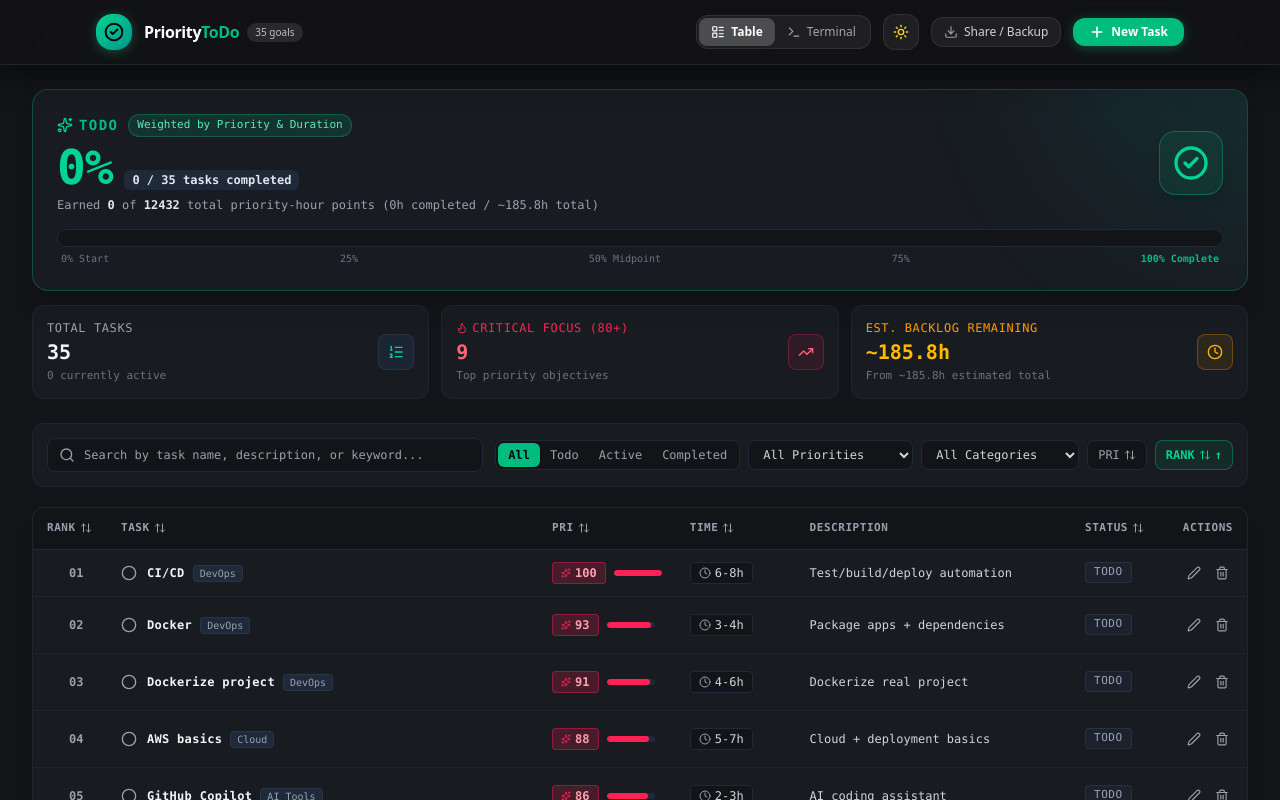
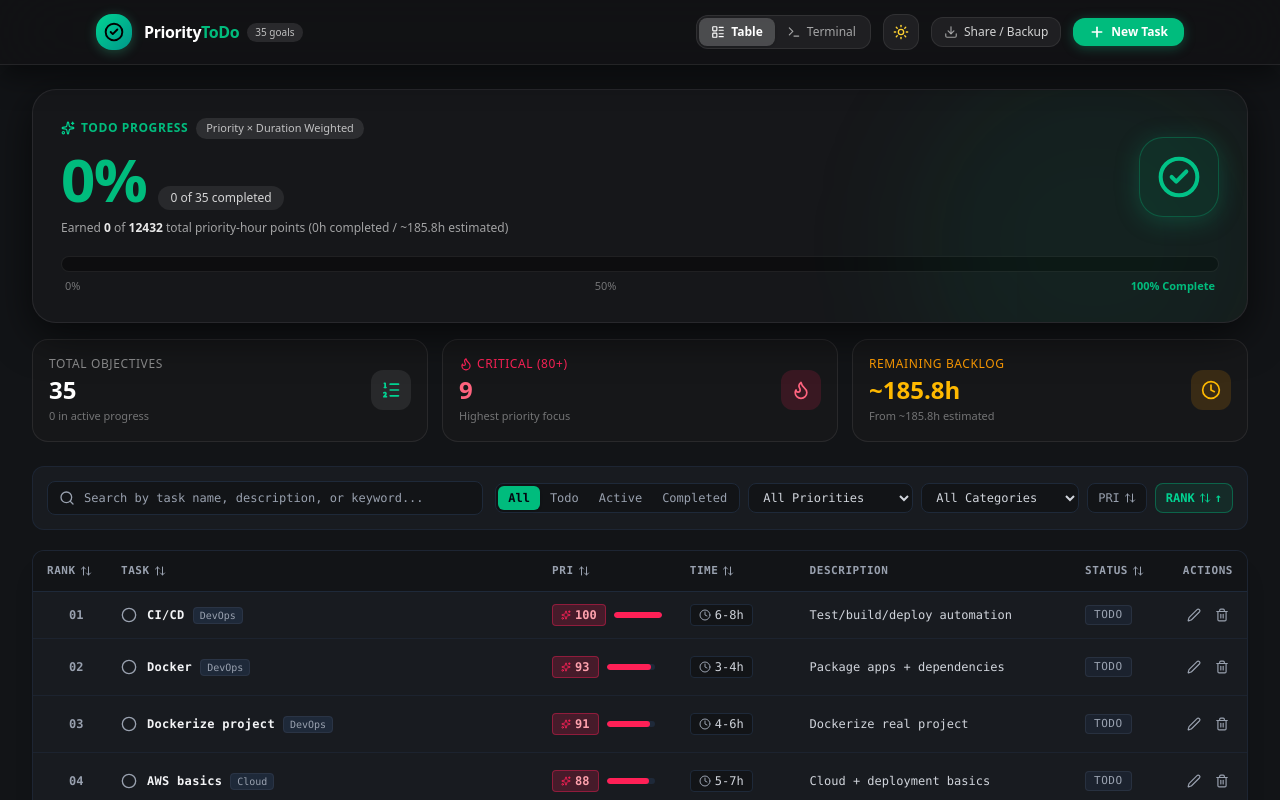
Before and after one commit to aroshwijesinghe/ToDo, a React (Vite) app: page / in a window 1280 px wide. Shown: the top 800 px of the page. Built offline with nearby package versions, Linux system fonts and the light colour scheme.

Commit message:
redesigned the progress card with Apple Activity style widgets and clean typography

```diff
--- a/src/components/StatsBanner.tsx
+++ b/src/components/StatsBanner.tsx
@@ -1,5 +1,5 @@
 import React from 'react';
-import { CheckCircle2, Clock, Flame, ListOrdered, TrendingUp, Sparkles, Activity } from 'lucide-react';
+import { CheckCircle2, Clock, Flame, ListOrdered, Activity, Sparkles } from 'lucide-react';
 import { TodoTask } from '../types/todo';
 import { calculateWeightedProgress } from '../utils/helpers';
 
@@ -13,60 +13,62 @@ export const StatsBanner: React.FC<StatsBannerProps> = ({ tasks, isDark = true }
   const critical = tasks.filter(t => t.pri >= 80).length;
 
   return (
-    <div className="space-y-3.5 mb-6">
-      {/* FEATURED: Enhanced, Larger Animated "toDo" Progress Card */}
+    <div className="space-y-4 mb-6">
+      {/* Featured Apple-style "toDo" Activity Card */}
       <div
-        className={`relative overflow-hidden rounded-2xl p-5 sm:p-6 border transition-all duration-300 shadow-xl ${
+        className={`relative overflow-hidden rounded-3xl p-6 sm:p-7 border transition-all duration-300 ${
           isDark
-            ? 'bg-[#181c22] border-emerald-500/30 shadow-[0_4px_25px_rgba(0,0,0,0.5)]'
-            : 'bg-white border-emerald-200 shadow-[0_4px_25px_rgba(16,185,129,0.08)]'
+            ? 'bg-[#18181b]/90 border-white/[0.08] shadow-[0_12px_40px_rgba(0,0,0,0.6)]'
+            : 'bg-white/90 border-black/[0.06] shadow-[0_10px_35px_rgba(0,0,0,0.03)]'
         }`}
       >
-        {/* Background glow ambiance */}
-        <div className="absolute top-0 right-0 -translate-y-1/2 translate-x-1/3 w-80 h-80 bg-gradient-to-bl from-emerald-500/15 via-teal-500/10 to-transparent rounded-full blur-3xl pointer-events-none" />
+        {/* Subtle Ambient Apple Light Cone */}
+        <div
+          className={`absolute -right-10 -top-10 w-96 h-96 rounded-full blur-3xl pointer-events-none transition-opacity ${
+            isDark ? 'bg-emerald-500/10 opacity-70' : 'bg-emerald-400/15 opacity-60'
+          }`}
+        />
 
-        <div className="relative z-10 flex flex-col md:flex-row md:items-center justify-between gap-4">
-          {/* Left info: "toDo" header, large percentage, breakdown */}
-          <div className="flex-1">
-            <div className="flex items-center gap-2.5 mb-1.5">
-              <span className="text-xs sm:text-sm font-mono font-bold uppercase tracking-widest text-emerald-500 flex items-center gap-1.5">
-                <Sparkles className="w-4 h-4 text-emerald-400 animate-spin-slow" />
-                toDo
+        <div className="relative z-10 flex flex-col md:flex-row md:items-center justify-between gap-5">
+          {/* Left Info: Apple Typography & Details */}
+          <div className="space-y-2.5">
+            <div className="flex items-center gap-2">
+              <span className="text-xs font-semibold tracking-wider uppercase text-emerald-500 flex items-center gap-1.5">
+                <Sparkles className="w-3.5 h-3.5 text-emerald-400" />
+                toDo Progress
               </span>
               <span
-                className={`text-[11px] font-mono px-2 py-0.5 rounded-full border ${
-                  isDark
-                    ? 'bg-emerald-500/15 text-emerald-300 border-emerald-500/30'
-                    : 'bg-emerald-50 text-emerald-700 border-emerald-200'
+                className={`text-[11px] font-medium px-2.5 py-0.5 rounded-full ${
+                  isDark ? 'bg-white/10 text-white/70' : 'bg-black/5 text-slate-600'
                 }`}
               >
-                Weighted by Priority &amp; Duration
+                Priority × Duration Weighted
               </span>
             </div>
 
             <div className="flex items-baseline gap-3 flex-wrap">
-              <div className="text-3xl sm:text-4xl lg:text-5xl font-mono font-extrabold tracking-tight text-emerald-400 flex items-center gap-2">
+              <div className="text-4xl sm:text-5xl lg:text-6xl font-bold tracking-tight text-emerald-500 flex items-center">
                 <span>{stats.weightedPercent}%</span>
               </div>
 
-              <div className="flex items-center gap-2 text-xs font-mono">
+              <div className="flex items-center gap-2 text-xs font-medium">
                 <span
-                  className={`font-semibold px-2 py-0.5 rounded-md ${
-                    isDark ? 'bg-gray-800 text-gray-200' : 'bg-gray-100 text-gray-700'
+                  className={`px-3 py-1 rounded-full ${
+                    isDark ? 'bg-white/[0.08] text-white/80' : 'bg-black/[0.05] text-slate-700'
                   }`}
                 >
-                  {stats.completedCount} / {stats.totalCount} tasks completed
+                  {stats.completedCount} of {stats.totalCount} completed
                 </span>
 
                 {stats.inProgressCount > 0 && (
                   <span
-                    className={`flex items-center gap-1 px-2 py-0.5 rounded-md ${
+                    className={`flex items-center gap-1.5 px-3 py-1 rounded-full ${
                       isDark
                         ? 'bg-amber-500/15 text-amber-300 border border-amber-500/30'
                         : 'bg-amber-50 text-amber-700 border border-amber-200'
                     }`}
                   >
-                    <Activity className="w-3 h-3 animate-pulse" />
+                    <Activity className="w-3.5 h-3.5 animate-pulse" />
                     {stats.inProgressCount} active
                   </span>
                 )}
@@ -74,138 +76,139 @@ export const StatsBanner: React.FC<StatsBannerProps> = ({ tasks, isDark = true }
             </div>
 
             <p
-              className={`text-xs font-mono mt-1.5 ${
-                isDark ? 'text-gray-400' : 'text-gray-500'
+              className={`text-xs ${
+                isDark ? 'text-white/60' : 'text-slate-500'
               }`}
             >
-              Earned <strong className={isDark ? 'text-gray-200' : 'text-gray-800'}>{stats.completedWeight + stats.inProgressWeight}</strong> of <strong className={isDark ? 'text-gray-200' : 'text-gray-800'}>{stats.totalWeight}</strong> total priority-hour points ({stats.completedHours}h completed / ~{stats.totalHours}h total)
+              Earned <strong className={isDark ? 'text-white/90' : 'text-slate-900'}>{stats.completedWeight + stats.inProgressWeight}</strong> of <strong className={isDark ? 'text-white/90' : 'text-slate-900'}>{stats.totalWeight}</strong> total priority-hour points ({stats.completedHours}h completed / ~{stats.totalHours}h estimated)
             </p>
           </div>
 
-          {/* Right Icon Widget (matching user screenshot green badge with check icon) */}
+          {/* Right: Apple Activity Icon */}
           <div className="flex items-center gap-4 shrink-0">
             <div
-              className={`w-14 h-14 sm:w-16 sm:h-16 rounded-2xl flex items-center justify-center border transition-all transform hover:scale-105 shadow-lg ${
+              className={`w-16 h-16 sm:w-20 sm:h-20 rounded-3xl flex items-center justify-center border transition-all ${
                 isDark
-                  ? 'bg-emerald-500/10 border-emerald-500/40 text-emerald-400 shadow-[0_0_20px_rgba(16,185,129,0.25)]'
-                  : 'bg-emerald-50 border-emerald-300 text-emerald-600 shadow-[0_0_20px_rgba(16,185,129,0.15)]'
+                  ? 'bg-emerald-500/10 border-emerald-500/30 text-emerald-400 shadow-[0_4px_25px_rgba(16,185,129,0.25)]'
+                  : 'bg-emerald-50 border-emerald-200 text-emerald-600 shadow-[0_4px_20px_rgba(16,185,129,0.15)]'
               }`}
             >
-              <CheckCircle2 className="w-8 h-8 sm:w-9 sm:h-9 stroke-[2.2] animate-progress-glow" />
+              <CheckCircle2 className="w-9 h-9 sm:w-11 sm:h-11 stroke-[2.2] animate-apple-pulse" />
             </div>
           </div>
         </div>
 
-        {/* Larger Animated Progress Bar with Shimmer Effect */}
-        <div className="mt-4 relative">
+        {/* Apple Capsule Progress Bar */}
+        <div className="mt-5 space-y-1.5">
           <div
-            className={`w-full h-4 sm:h-4.5 rounded-full overflow-hidden p-0.5 border ${
-              isDark ? 'bg-[#121417] border-gray-800' : 'bg-gray-100 border-gray-200'
+            className={`w-full h-3.5 sm:h-4 rounded-full overflow-hidden p-0.5 border ${
+              isDark ? 'bg-black/40 border-white/[0.08]' : 'bg-black/[0.04] border-black/[0.06]'
             }`}
           >
             <div
-              className="h-full rounded-full bg-gradient-to-r from-emerald-500 via-teal-400 to-green-400 relative overflow-hidden transition-all duration-700 ease-out shadow-[0_0_12px_rgba(52,211,153,0.6)]"
-              style={{ width: `${Math.max(stats.weightedPercent > 0 ? 3 : 0, stats.weightedPercent)}%` }}
+              className="h-full rounded-full bg-gradient-to-r from-emerald-500 via-teal-400 to-emerald-400 relative overflow-hidden transition-all duration-700 ease-out shadow-[0_0_15px_rgba(16,185,129,0.4)]"
+              style={{ width: `${Math.max(stats.weightedPercent > 0 ? 4 : 0, stats.weightedPercent)}%` }}
             >
-              {/* Animated light shimmer traveling along the bar */}
+              {/* Shimmer light bar */}
               <div className="absolute inset-0 bg-gradient-to-r from-transparent via-white/40 to-transparent w-full animate-shimmer" />
             </div>
           </div>
 
-          {/* Progress bar milestones */}
-          <div className="flex justify-between text-[10px] font-mono text-gray-500 mt-1 px-1">
-            <span>0% Start</span>
-            <span>25%</span>
-            <span>50% Midpoint</span>
-            <span>75%</span>
-            <span className="text-emerald-500 font-bold">100% Complete</span>
+          <div
+            className={`flex justify-between text-[11px] font-medium px-1 ${
+              isDark ? 'text-white/40' : 'text-slate-400'
+            }`}
+          >
+            <span>0%</span>
+            <span>50%</span>
+            <span className="text-emerald-500 font-semibold">100% Complete</span>
           </div>
         </div>
       </div>
 
-      {/* Auxiliary Metric Cards Grid */}
-      <div className="grid grid-cols-1 sm:grid-cols-3 gap-3">
-        {/* Total Tasks Card */}
+      {/* Metric Capsules Grid */}
+      <div className="grid grid-cols-1 sm:grid-cols-3 gap-3.5">
+        {/* Total Tasks Capsule */}
         <div
-          className={`border rounded-xl p-3.5 flex items-center justify-between transition-all ${
+          className={`border rounded-2xl p-4 flex items-center justify-between transition-all ${
             isDark
-              ? 'bg-[#181b20] border-gray-800/80 hover:border-gray-700'
-              : 'bg-white border-gray-200 hover:border-gray-300 shadow-sm'
+              ? 'bg-[#18181b]/80 border-white/[0.08] hover:border-white/[0.15]'
+              : 'bg-white/80 border-black/[0.06] hover:border-black/[0.12] shadow-sm'
           }`}
         >
           <div>
-            <p className={`text-xs font-mono font-medium uppercase tracking-wider ${isDark ? 'text-gray-400' : 'text-gray-500'}`}>
-              Total Tasks
+            <p className={`text-xs font-medium uppercase tracking-wider ${isDark ? 'text-white/50' : 'text-slate-400'}`}>
+              Total Objectives
             </p>
-            <p className={`text-xl font-mono font-bold mt-0.5 ${isDark ? 'text-gray-100' : 'text-gray-900'}`}>
+            <p className={`text-2xl font-bold mt-0.5 ${isDark ? 'text-white' : 'text-slate-900'}`}>
               {stats.totalCount}
             </p>
-            <p className={`text-[11px] font-mono mt-0.5 ${isDark ? 'text-gray-500' : 'text-gray-400'}`}>
-              {stats.inProgressCount} currently active
+            <p className={`text-[11px] mt-0.5 ${isDark ? 'text-white/40' : 'text-slate-400'}`}>
+              {stats.inProgressCount} in active progress
             </p>
           </div>
           <div
-            className={`w-9 h-9 rounded-lg border flex items-center justify-center ${
-              isDark ? 'bg-gray-800/80 border-gray-700/50 text-emerald-400' : 'bg-gray-100 border-gray-200 text-emerald-600'
+            className={`w-10 h-10 rounded-xl flex items-center justify-center ${
+              isDark ? 'bg-white/[0.08] text-emerald-400' : 'bg-black/[0.04] text-emerald-600'
             }`}
           >
-            <ListOrdered className="w-4 h-4" />
+            <ListOrdered className="w-5 h-5" />
           </div>
         </div>
 
-        {/* Critical Priority Card */}
+        {/* Critical Focus Capsule */}
         <div
-          className={`border rounded-xl p-3.5 flex items-center justify-between transition-all ${
+          className={`border rounded-2xl p-4 flex items-center justify-between transition-all ${
             isDark
-              ? 'bg-[#181b20] border-gray-800/80 hover:border-rose-900/40'
-              : 'bg-white border-rose-100 hover:border-rose-200 shadow-sm'
+              ? 'bg-[#18181b]/80 border-white/[0.08] hover:border-rose-500/30'
+              : 'bg-white/80 border-black/[0.06] hover:border-rose-200 shadow-sm'
           }`}
         >
           <div>
-            <p className="text-xs font-mono font-medium text-rose-500 uppercase tracking-wider flex items-center gap-1">
-              <Flame className="w-3 h-3" /> Critical Focus (80+)
+            <p className="text-xs font-medium text-rose-500 uppercase tracking-wider flex items-center gap-1">
+              <Flame className="w-3.5 h-3.5" /> Critical (80+)
             </p>
-            <p className={`text-xl font-mono font-bold mt-0.5 ${isDark ? 'text-rose-400' : 'text-rose-600'}`}>
+            <p className={`text-2xl font-bold mt-0.5 ${isDark ? 'text-rose-400' : 'text-rose-600'}`}>
               {critical}
             </p>
-            <p className={`text-[11px] font-mono mt-0.5 ${isDark ? 'text-gray-500' : 'text-gray-400'}`}>
-              Top priority objectives
+            <p className={`text-[11px] mt-0.5 ${isDark ? 'text-white/40' : 'text-slate-400'}`}>
+              Highest priority focus
             </p>
           </div>
           <div
-            className={`w-9 h-9 rounded-lg border flex items-center justify-center ${
-              isDark ? 'bg-rose-500/10 border-rose-500/30 text-rose-400' : 'bg-rose-50 border-rose-200 text-rose-600'
+            className={`w-10 h-10 rounded-xl flex items-center justify-center ${
+              isDark ? 'bg-rose-500/15 text-rose-400' : 'bg-rose-50 text-rose-600'
             }`}
           >
-            <TrendingUp className="w-4 h-4" />
+            <Flame className="w-5 h-5" />
           </div>
         </div>
 
-        {/* Estimated Backlog Hours */}
+        {/* Remaining Effort Capsule */}
         <div
-          className={`border rounded-xl p-3.5 flex items-center justify-between transition-all ${
+          className={`border rounded-2xl p-4 flex items-center justify-between transition-all ${
             isDark
-              ? 'bg-[#181b20] border-gray-800/80 hover:border-amber-900/40'
-              : 'bg-white border-amber-100 hover:border-amber-200 shadow-sm'
+              ? 'bg-[#18181b]/80 border-white/[0.08] hover:border-amber-500/30'
+              : 'bg-white/80 border-black/[0.06] hover:border-amber-200 shadow-sm'
           }`}
         >
           <div>
-            <p className="text-xs font-mono font-medium text-amber-500 uppercase tracking-wider">
-              Est. Backlog Remaining
+            <p className="text-xs font-medium text-amber-500 uppercase tracking-wider">
+              Remaining Backlog
             </p>
-            <p className={`text-xl font-mono font-bold mt-0.5 ${isDark ? 'text-amber-400' : 'text-amber-600'}`}>
+            <p className={`text-2xl font-bold mt-0.5 ${isDark ? 'text-amber-400' : 'text-amber-600'}`}>
               ~{stats.remainingHours}h
             </p>
-            <p className={`text-[11px] font-mono mt-0.5 ${isDark ? 'text-gray-500' : 'text-gray-400'}`}>
-              From ~{stats.totalHours}h estimated total
+            <p className={`text-[11px] mt-0.5 ${isDark ? 'text-white/40' : 'text-slate-400'}`}>
+              From ~{stats.totalHours}h estimated
             </p>
           </div>
           <div
-            className={`w-9 h-9 rounded-lg border flex items-center justify-center ${
-              isDark ? 'bg-amber-500/10 border-amber-500/30 text-amber-400' : 'bg-amber-50 border-amber-200 text-amber-600'
+            className={`w-10 h-10 rounded-xl flex items-center justify-center ${
+              isDark ? 'bg-amber-500/15 text-amber-400' : 'bg-amber-50 text-amber-600'
             }`}
           >
-            <Clock className="w-4 h-4" />
+            <Clock className="w-5 h-5" />
           </div>
         </div>
       </div>
```
